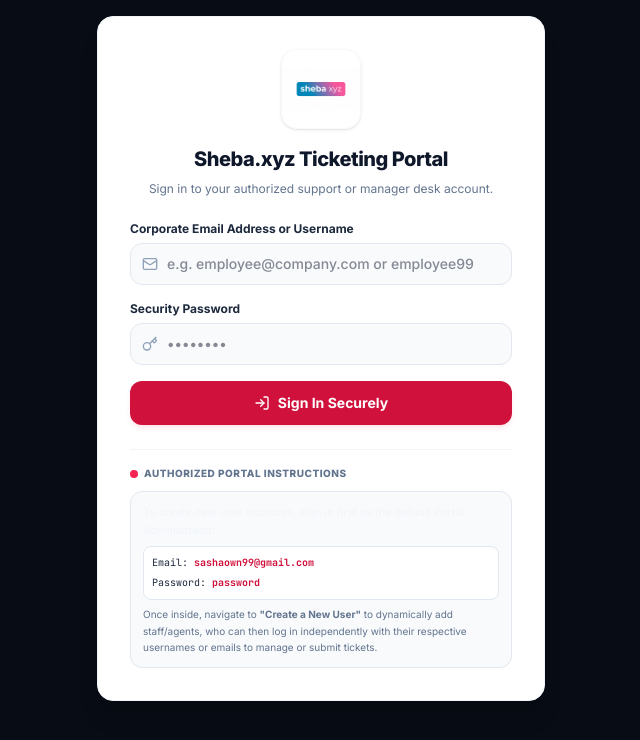
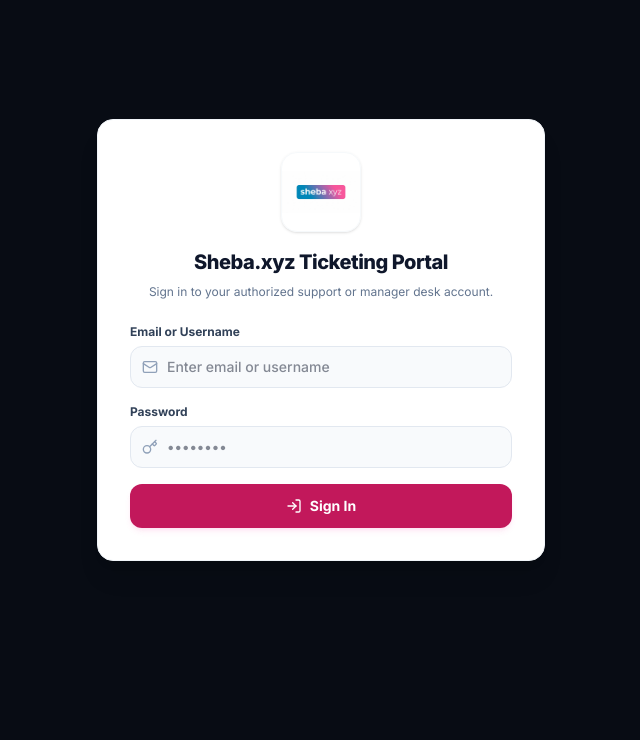
Before and after one commit to sashaown99-source/Ticketing-portal, a React (Vite) app: page / in a window 1280 px wide. Shown: the top 740 px of the page, without its empty margins (319-959 px from the left). Built offline with nearby package versions, Linux system fonts and the light colour scheme.

Commit message:
feat: add user deletion functionality
- Implement deleteUser in AppContext
- Add delete button to UserManagement component
- Simplify Login component labels and placeholders

```diff
--- a/src/components/Login.tsx
+++ b/src/components/Login.tsx
@@ -69,8 +69,8 @@
 
           {/* Email / Username field */}
           <div className="space-y-1.5">
-            <label className="block text-xs font-bold text-slate-800" htmlFor="login_email">
-              Corporate Email Address or Username
+            <label className="block text-xs font-bold text-slate-700" htmlFor="login_email">
+              Email or Username
             </label>
             <div className="relative">
               <span className="absolute inset-y-0 left-0 flex items-center pl-3 text-slate-400">
@@ -80,7 +80,7 @@
                 id="login_email"
                 type="text"
                 required
-                placeholder="e.g. employee@company.com or employee99"
+                placeholder="Enter email or username"
                 value={emailInput}
                 onChange={e => setEmailInput(e.target.value)}
                 className="w-full pl-9 pr-4 py-2.5 bg-slate-50 border border-slate-200 rounded-xl text-sm focus:outline-none focus:border-blue-500 focus:bg-white text-slate-900 transition font-medium"
@@ -90,8 +90,8 @@
 
           {/* Password field */}
           <div className="space-y-1.5">
-            <label className="block text-xs font-bold text-slate-800" htmlFor="login_password">
-              Security Password
+            <label className="block text-xs font-bold text-slate-700" htmlFor="login_password">
+              Password
             </label>
             <div className="relative">
               <span className="absolute inset-y-0 left-0 flex items-center pl-3 text-slate-400">
@@ -112,34 +112,12 @@
           {/* Action button */}
           <button
             type="submit"
-            className="w-full bg-blue-600 hover:bg-blue-700 active:bg-blue-800 text-white font-bold py-2.5 rounded-xl text-sm transition shadow-md shadow-blue-500/10 flex items-center justify-center gap-2 cursor-pointer pt-3 pb-3"
+            className="w-full bg-[#c2185b] hover:bg-[#ad144e] active:bg-[#880e4f] text-white font-bold py-2.5 rounded-xl text-sm transition shadow-md shadow-pink-500/10 flex items-center justify-center gap-2 cursor-pointer pt-3 pb-3"
           >
             <LogIn className="w-4 h-4" />
-            Sign In Securely
+            Sign In
           </button>
         </form>
-
-        {/* Professional Authorized Credentials Tip */}
-        <div className="pt-4 border-t border-slate-100 space-y-2.5">
-          <div className="flex items-center gap-1.5">
-            <span className="flex h-2 w-2 rounded-full bg-blue-500" />
-            <span className="text-[10px] font-extrabold text-slate-500 uppercase tracking-wider">
-              Authorized Portal Instructions
-            </span>
-          </div>
-          <div className="bg-slate-50 border border-slate-200 rounded-xl p-3 text-[11px] text-slate-650 space-y-1.5 leading-relaxed">
-            <p>
-              To create new user accounts, sign in first as the default Portal Administrator:
-            </p>
-            <div className="bg-white border border-slate-200 rounded-lg p-2 font-mono text-[10px] space-y-1 text-slate-800">
-              <div>Email: <span className="font-bold text-blue-600">sashaown99@gmail.com</span></div>
-              <div>Password: <span className="font-bold text-blue-600">password</span></div>
-            </div>
-            <p className="text-[10px] text-slate-500">
-              Once inside, navigate to <strong>&quot;Create a New User&quot;</strong> to dynamically add staff/agents, who can then log in independently with their respective usernames or emails to manage or submit tickets.
-            </p>
-          </div>
-        </div>
 
 
 
--- a/src/components/UserManagement.tsx
+++ b/src/components/UserManagement.tsx
@@ -1,10 +1,10 @@
 import React, { useState } from 'react';
 import { useApp } from '../context/AppContext';
 import { Role, User } from '../types';
-import { UserPlus, Users, Key, Mail, Shield, Building, Hash, Eye, EyeOff, Edit2, XCircle, User as UserIcon } from 'lucide-react';
+import { UserPlus, Users, Key, Mail, Shield, Building, Hash, Eye, EyeOff, Edit2, XCircle, Trash2, User as UserIcon } from 'lucide-react';
 
 export default function UserManagement() {
-  const { users, registerUser, updateUser } = useApp();
+  const { users, registerUser, updateUser, deleteUser, currentUser } = useApp();
 
   // State for tracking the user being edited administratively
   const [editingUser, setEditingUser] = useState<User | null>(null);
@@ -22,6 +22,7 @@
   const [showPassword, setShowPassword] = useState(false);
   const [successMsg, setSuccessMsg] = useState('');
   const [errorMsg, setErrorMsg] = useState('');
+  const [userToDelete, setUserToDelete] = useState<User | null>(null);
 
   const handleStartEdit = (userToEdit: User) => {
     setEditingUser(userToEdit);
@@ -434,17 +435,31 @@
 
                       {/* Edit actions button */}
                       <td className="px-5 py-3 text-right">
+                        <div className="flex items-center justify-end gap-2">
                           <button
                             onClick={() => handleStartEdit(u)}
-                          className={`p-1 px-3.5 rounded text-[10px] font-bold transition inline-flex items-center gap-1.5 cursor-pointer border ${
+                            className={`p-1 px-2.5 rounded text-[10px] font-bold transition inline-flex items-center gap-1 cursor-pointer border ${
                               editingUser?.id === u.id
-                              ? 'bg-amber-500/20 text-amber-300 border-amber-500/30 shadow-sm'
+                                ? 'bg-amber-500/20 text-amber-300 border-amber-500/30'
                                 : 'bg-blue-600/15 hover:bg-blue-600/25 text-blue-400 border-blue-500/25'
                             }`}
                           >
                             <Edit2 className="w-3 h-3" />
                             Edit
                           </button>
+
+                          {/* Deletion safety logic: do not delete the master account or yourself */}
+                          {u.email !== 'sashaown99@gmail.com' && currentUser?.id !== u.id && (
+                            <button
+                              type="button"
+                              onClick={() => setUserToDelete(u)}
+                              className="p-1 px-2.5 rounded text-[10px] font-bold bg-red-600/15 hover:bg-red-600/25 text-red-400 border border-red-500/25 transition inline-flex items-center gap-1 cursor-pointer"
+                            >
+                              <Trash2 className="w-3 h-3" />
+                              Delete
+                            </button>
+                          )}
+                        </div>
                       </td>
                     </tr>
                   ))}
@@ -460,6 +475,73 @@
 
       </div>
 
+      {/* Custom Confirmation Modal */}
+      {userToDelete && (
+        <div className="fixed inset-0 z-50 flex items-center justify-center p-4 bg-slate-950/80 backdrop-blur-sm">
+          <div className="bg-[#0b1329] border border-slate-800 rounded-2xl max-w-md w-full shadow-2xl p-6 text-slate-200">
+            <div className="flex items-center gap-3 text-red-400 mb-4">
+              <div className="p-2 bg-red-500/15 rounded-xl border border-red-500/10">
+                <Trash2 className="w-6 h-6" />
+              </div>
+              <div>
+                <h4 className="font-extrabold text-base">Delete User Account?</h4>
+                <p className="text-slate-400 text-xs mt-0.5">This action cannot be undone.</p>
+              </div>
+            </div>
+
+            <div className="bg-slate-900/50 border border-slate-800 p-4 rounded-xl mb-6">
+              <table className="w-full text-xs">
+                <tbody>
+                  <tr>
+                    <td className="text-slate-400 font-bold py-1">Name:</td>
+                    <td className="text-slate-200 font-bold text-right py-1">{userToDelete.name}</td>
+                  </tr>
+                  <tr>
+                    <td className="text-slate-400 font-bold py-1">Email:</td>
+                    <td className="text-slate-200 py-1 text-right font-mono text-[11px]">{userToDelete.email}</td>
+                  </tr>
+                  <tr>
+                    <td className="text-slate-400 font-bold py-1">Username:</td>
+                    <td className="text-slate-200 py-1 text-right font-mono text-[11px]">{userToDelete.username || userToDelete.email.split('@')[0]}</td>
+                  </tr>
+                  <tr>
+                    <td className="text-slate-400 font-bold py-1">Role:</td>
+                    <td className="text-right py-1">
+                      <span className="inline-block bg-slate-800 text-slate-300 text-[10px] uppercase font-bold px-2 py-0.5 rounded border border-slate-700">
+                        {userToDelete.role}
+                      </span>
+                    </td>
+                  </tr>
+                </tbody>
+              </table>
+            </div>
+
+            <div className="flex items-center justify-end gap-3 font-bold text-xs">
+              <button
+                type="button"
+                onClick={() => setUserToDelete(null)}
+                className="px-4 py-2.5 rounded-xl bg-slate-800 hover:bg-slate-700/60 text-slate-300 border border-slate-700 transition cursor-pointer"
+              >
+                No, Keep Account
+              </button>
+              <button
+                type="button"
+                onClick={() => {
+                  deleteUser(userToDelete.id);
+                  if (editingUser?.id === userToDelete.id) {
+                    handleCancelEdit();
+                  }
+                  setUserToDelete(null);
+                }}
+                className="px-4 py-2.5 rounded-xl bg-red-600 hover:bg-red-700 text-white transition cursor-pointer"
+              >
+                Yes, Delete User
+              </button>
+            </div>
+          </div>
+        </div>
+      )}
+
     </div>
   );
 }
--- a/src/context/AppContext.tsx
+++ b/src/context/AppContext.tsx
@@ -29,6 +29,7 @@
     password?: string,
     isActive?: boolean
   ) => void;
+  deleteUser: (id: string) => void;
   addTicket: (
     subject: string,
     description: string,
@@ -164,6 +165,10 @@
       }
       return u;
     }));
+  };
+
+  const deleteUser = (id: string) => {
+    setUsers(prev => prev.filter(u => u.id !== id));
   };
 
   const addTicket = (
@@ -349,6 +354,7 @@
       setCurrentUser,
       registerUser,
       updateUser,
+      deleteUser,
       addTicket,
       addComment,
       updateTicketStatus,
```
Lines whose indentation alone changed are shown as unchanged.
